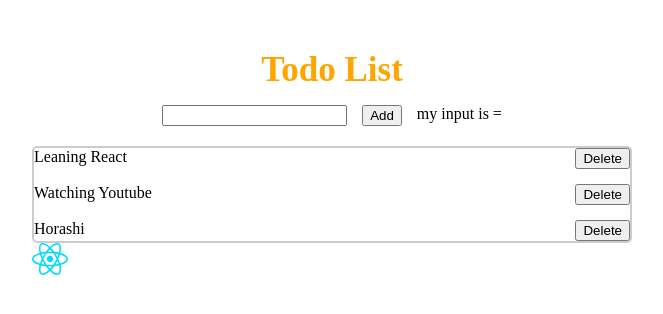
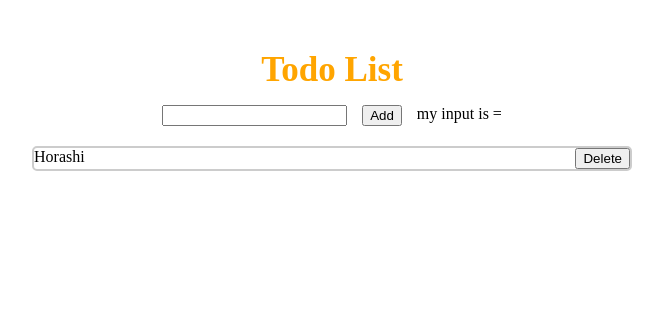
Before and after one commit to Nguyenductam1905/react-vite-horashidev, a React (Vite) app: page / in a window 1280 px wide. Both pictures are taken after a click on the button "Add". Shown: the top 314 px of the page, without its empty margins (308-971 px from the left). Built offline with nearby package versions, Linux system fonts and the light colour scheme.

Commit message:
video 42

```diff
--- a/src/App.jsx
+++ b/src/App.jsx
@@ -15,8 +15,8 @@ const App = () => {
   //   alert(`call me ${name}`)
   // }
   const [todoList, setTodoList] = useState([
-    { id: 1, name: "Leaning React" },
-    { id: 2, name: "Watching Youtube" }
+    // { id: 1, name: "Leaning React" },
+    // { id: 2, name: "Watching Youtube" }
   ])
   const addNewTodo = (name) => {
     const newTodo = {
@@ -25,7 +25,9 @@ const App = () => {
     }
     setTodoList([...todoList, newTodo])
   }
-
+  const deleteTasks = (taskDelete) => {
+    setTodoList(todoList.filter((list) => list.id !== taskDelete))
+  }
   const randomIntFromInterval = (min, max) => { // min and max included
     return Math.floor(Math.random() * (max - min + 1) + min);
   }
@@ -37,15 +39,34 @@ const App = () => {
           <TodoNew
            addNewTodo = {addNewTodo}
           />
-          <TodoData
-            name = {horashiDev}
-            age = {age}
-            data = {data}
+          {/* {
+            todoList.length > 0 &&
+            <TodoData
+            // name = {horashiDev}
+            // age = {age}
+            // data = {data}
             todoList = {todoList}
           />
+          }
+          {todoList.length === 0 &&
+            <div className="todo-image">
+              <img src={reactLogo} alt="" />
+            </div>
+          } */}
+          {
+            todoList.length > 0 ?
+            <TodoData
+            // name = {horashiDev}
+            // age = {age}
+            // data = {data}
+            todoList = {todoList}
+            deleteTasks = {deleteTasks}
+          />
+          :
           <div className="todo-image">
-            <img src={reactLogo} alt="" />
-          </div>
+              <img src={reactLogo} alt="" />
+            </div>
+          }
         </div>
     </>
   )
--- a/src/components/todo/TodoData.jsx
+++ b/src/components/todo/TodoData.jsx
@@ -1,7 +1,7 @@
 import './todo.css'
 
 const TodoData = (props) => {
-    const {name, age, data, todoList} = props
+    const {name, age, data, todoList, deleteTasks} = props
     console.log(">>>Check props", props)
     console.log(">>>Check list", todoList)
 
@@ -12,7 +12,7 @@ const TodoData = (props) => {
             return (
                   <div key={item.id} className={`todo-item ${index}`} >
                     <div>{item.name}</div>
-                    <button>Delete</button>
+                    <button onClick={() => deleteTasks(item.id)} style={{cursor:"pointer"}}>Delete</button>
                   </div>)
           })}
           {/* {JSON.stringify(props.todoList)} */}
--- a/src/components/todo/TodoNew.jsx
+++ b/src/components/todo/TodoNew.jsx
@@ -17,7 +17,7 @@ const TodoNew = (props) => {
   return (
     <div className='todo-new'>
       <input type="text"
-        onChange={() => {
+        onChange={(event) => {
           handleOnChange(event.target.value);
         }}
         value={valueInput}
```
